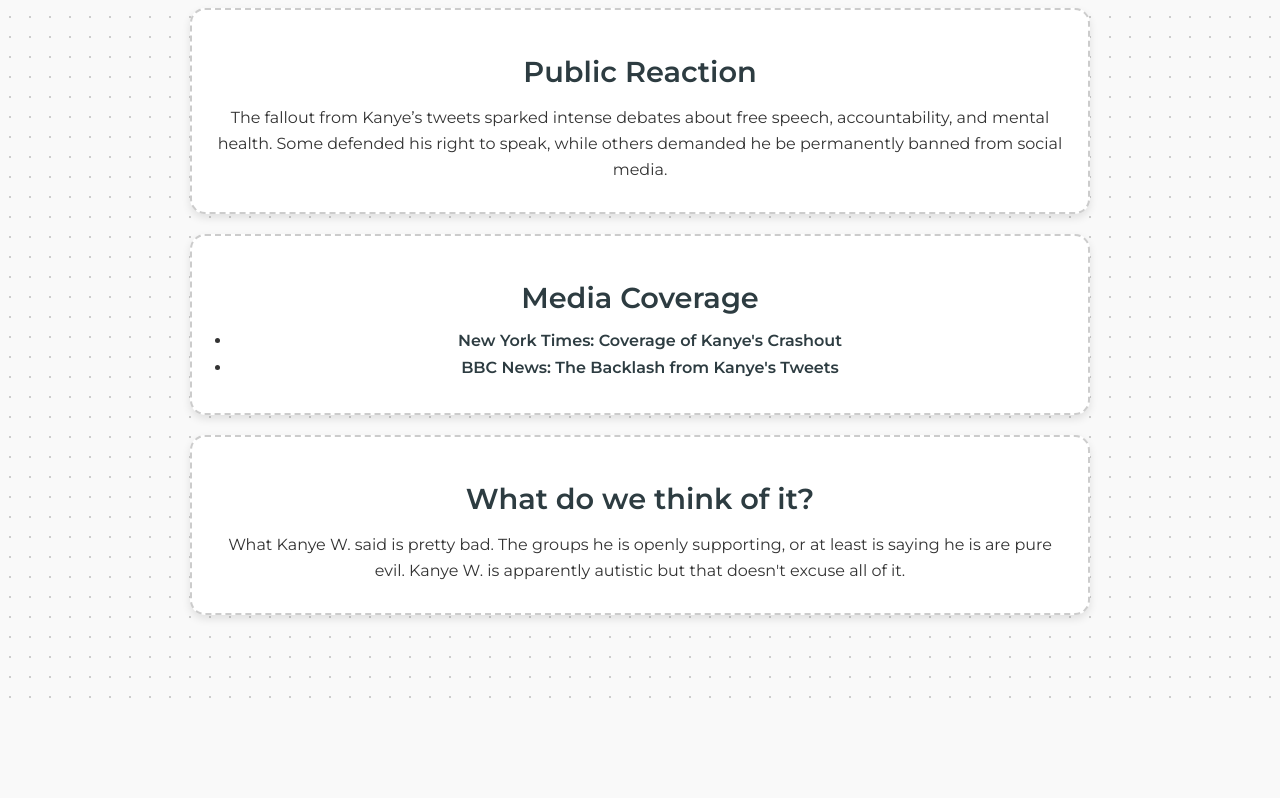
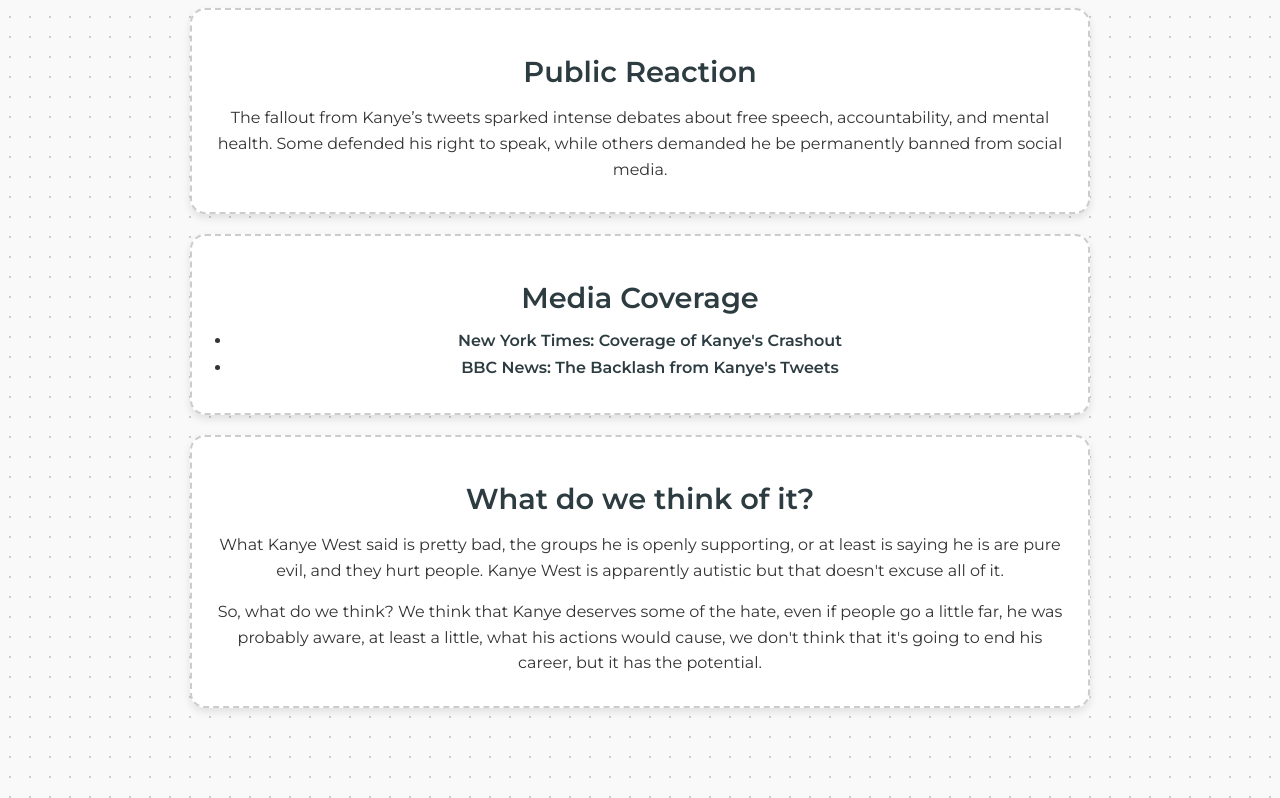
Before and after one commit to ribbonboyy/mink, a plain HTML site: page crashout.html in a window 1280 px wide. Shown: the part 1153-1951 px from the top of the page. Before the commit the page ends 1858 px from the top, so only its background shows below. Drawn offline with Linux system fonts and the light colour scheme.

Commit message:
Update crashout.html

```diff
--- a/crashout.html
+++ b/crashout.html
@@ -53,7 +53,8 @@
 
          <section class="section" id="media">
             <h2>What do we think of it?</h2>
-            <p>What Kanye W. said is pretty bad. The groups he is openly supporting, or at least is saying he is are pure evil. Kanye W. is apparently autistic but that doesn't excuse all of it.</p>
+            <p>What Kanye West said is pretty bad, the groups he is openly supporting, or at least is saying he is are pure evil, and they hurt people. Kanye West is apparently autistic but that doesn't excuse all of it.</p>
+            <p>So, what do we think? We think that Kanye deserves some of the hate, even if people go a little far, he was probably aware, at least a little, what his actions would cause, we don't think that it's going to end his career, but it has the potential.</p>
         </section>
 
     </div>
```
